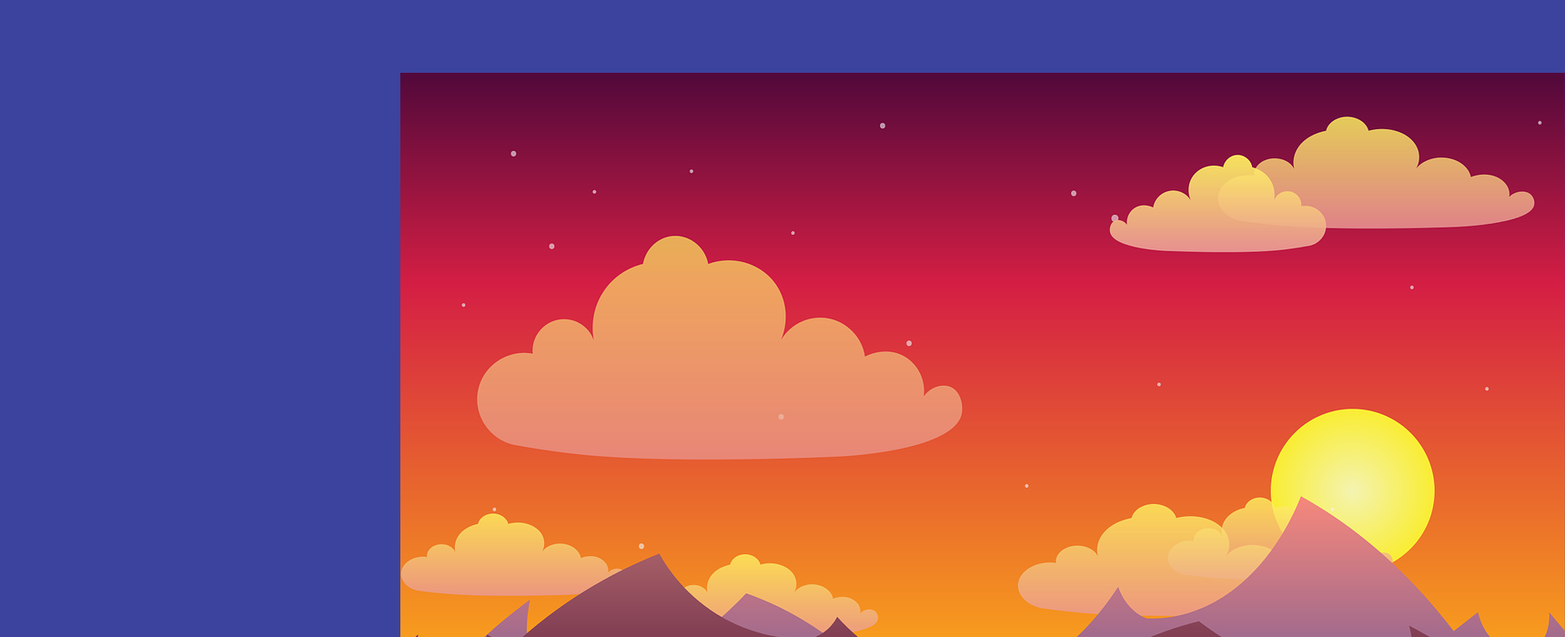
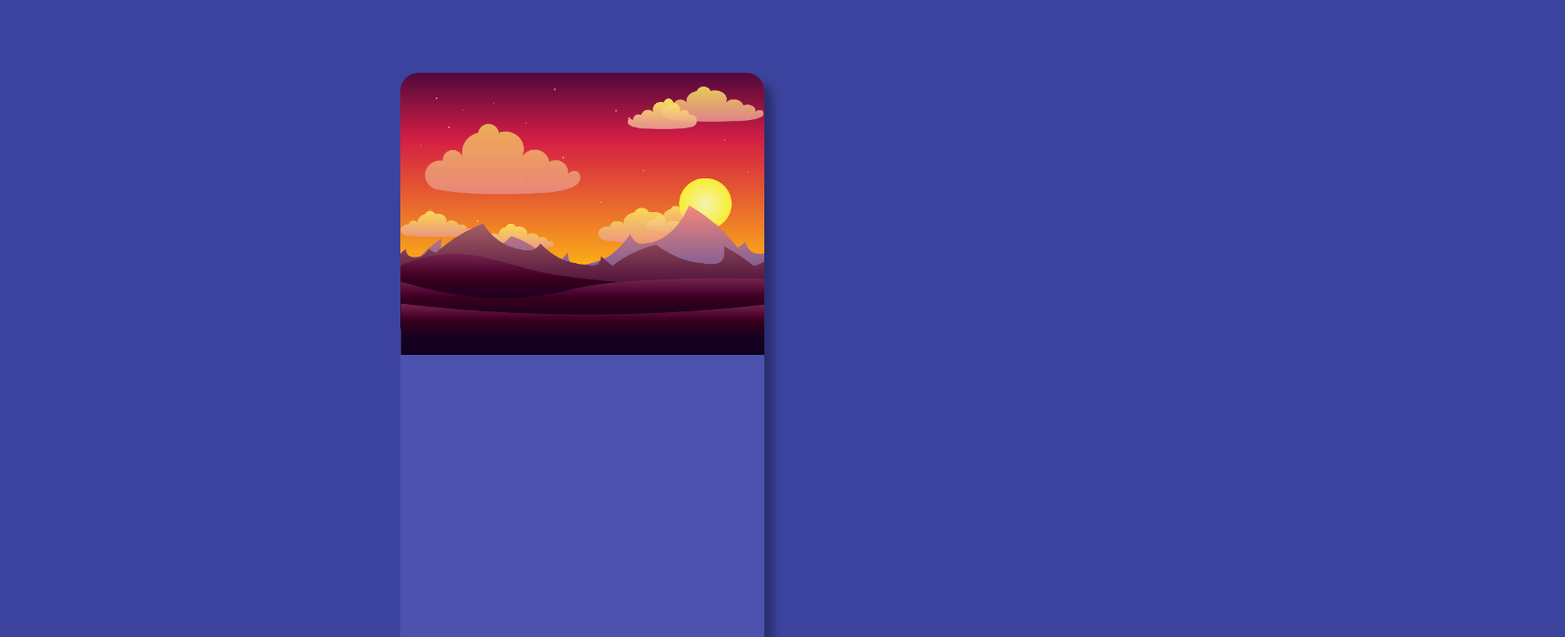
Before and after one commit to Jean-PierreScholtz/weather, an Angular app: page / in a window 1280 px wide. Shown: the top 700 px of the page at 91% size, 1720 px wide, since content can reach past the window. Built offline with nearby package versions, Linux system fonts and the light colour scheme.

Commit message:
image rescale

```diff
--- a/src/app/app.component.html
+++ b/src/app/app.component.html
@@ -1,7 +1,7 @@
 <div class="container">
   <div class="output-data">
-    <img src="../assets/landscape-1844226_1280.png" *ngIf="14 > 15" >
-    <img src="../assets/landscape-1844230_1280.png" *ngIf="14 <= 15" >
+    <img src="../assets/landscape-1844226_1280.png" *ngIf="14 > 15" width="410px" height="310px">
+    <img src="../assets/landscape-1844230_1280.png" *ngIf="14 <= 15" width="410px" height="310px" >
   </div>
   <div class="lower-data">
 
--- a/src/styles.scss
+++ b/src/styles.scss
@@ -31,3 +31,18 @@ body {
     border-radius: 20px;
     box-shadow: 10px 10px 10px var(--shadow-dark);
 }
+.output-data{
+    position: relative;
+    overflow: hidden;
+    width: 100%;
+    height: 50%;
+    border-top-left-radius: 20px;
+    border-top-right-radius: 20px;
+}
+.upper-data img {
+    position: absolute;
+    top: 0;
+    left: 0;
+    width: 50%;
+    height: 50%;
+}
```
